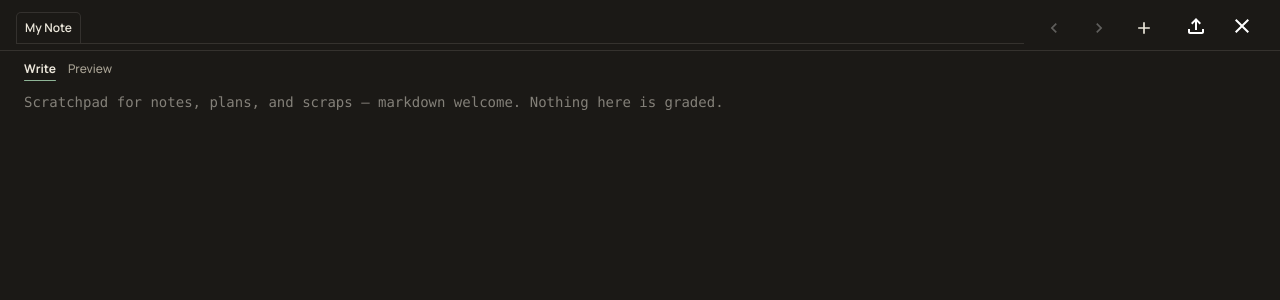
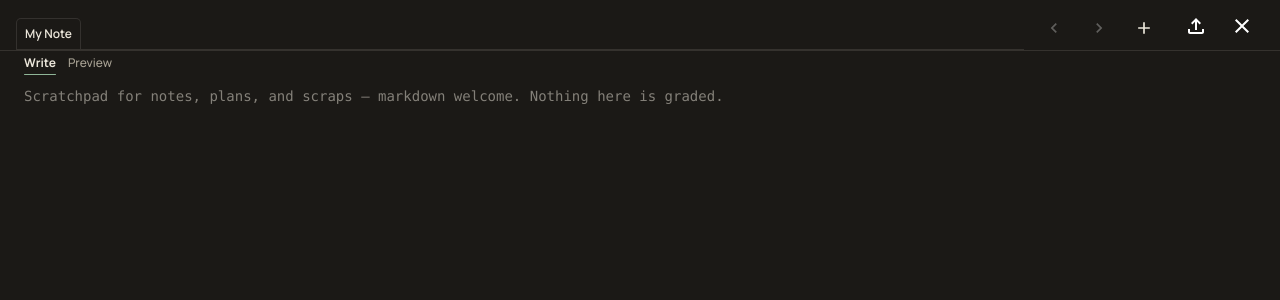
Before and after one commit to twknab/zen-frog-todo, a Next.js app: page / in a window 1280 px wide. Both pictures are taken after a click on the button 1114 px from the left and 92 px from the top of the page. Shown: the top 300 px of the page. Built offline with nearby package versions, Linux system fonts and the light colour scheme; a web font is replaced by a local one; what @mui/material-nextjs would draw is missing.

Commit message:
seat notepad tabs flush to editor
Bottom-align the compact tab strip with accessible navigation controls and remove all top padding from the writing surface.

Co-authored-by: Cursor <cursoragent@cursor.com>

```diff
--- a/src/components/NotepadShell.tsx
+++ b/src/components/NotepadShell.tsx
@@ -183,7 +183,7 @@ export default function NotepadShell({ open, onClose, notepad }: NotepadShellPro
         sx={{
           display: "flex",
           flexDirection: "column",
-          pt: 0.75,
+          pt: 0,
           px: { xs: 2, md: 3 },
           pb: 3,
           gap: 1.5,
--- a/src/components/NotepadTabStrip.tsx
+++ b/src/components/NotepadTabStrip.tsx
@@ -108,7 +108,7 @@ export default function NotepadTabStrip({
       <Stack
         direction="row"
         spacing={1}
-        sx={{ alignItems: "center", minWidth: 0, width: "100%" }}
+        sx={{ alignItems: "flex-end", minWidth: 0, width: "100%" }}
       >
         <Box
           role="tablist"
```
